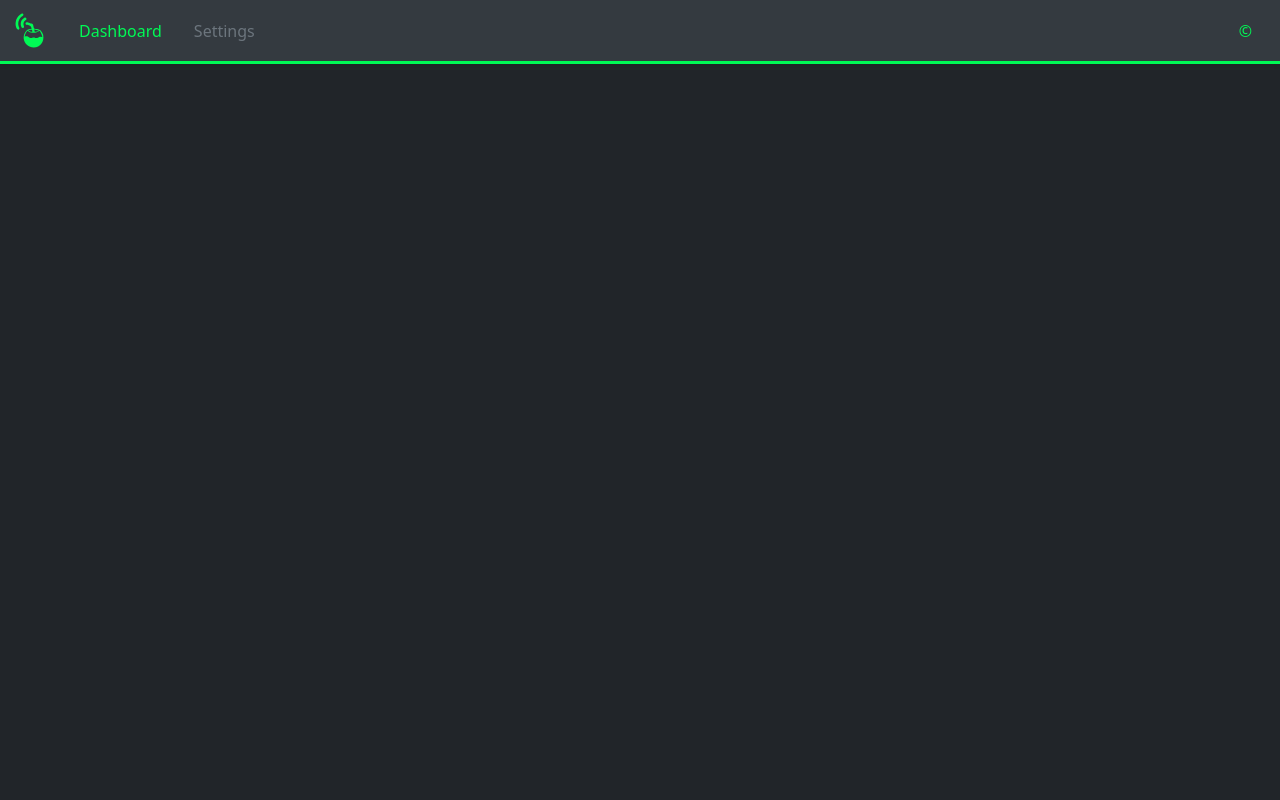
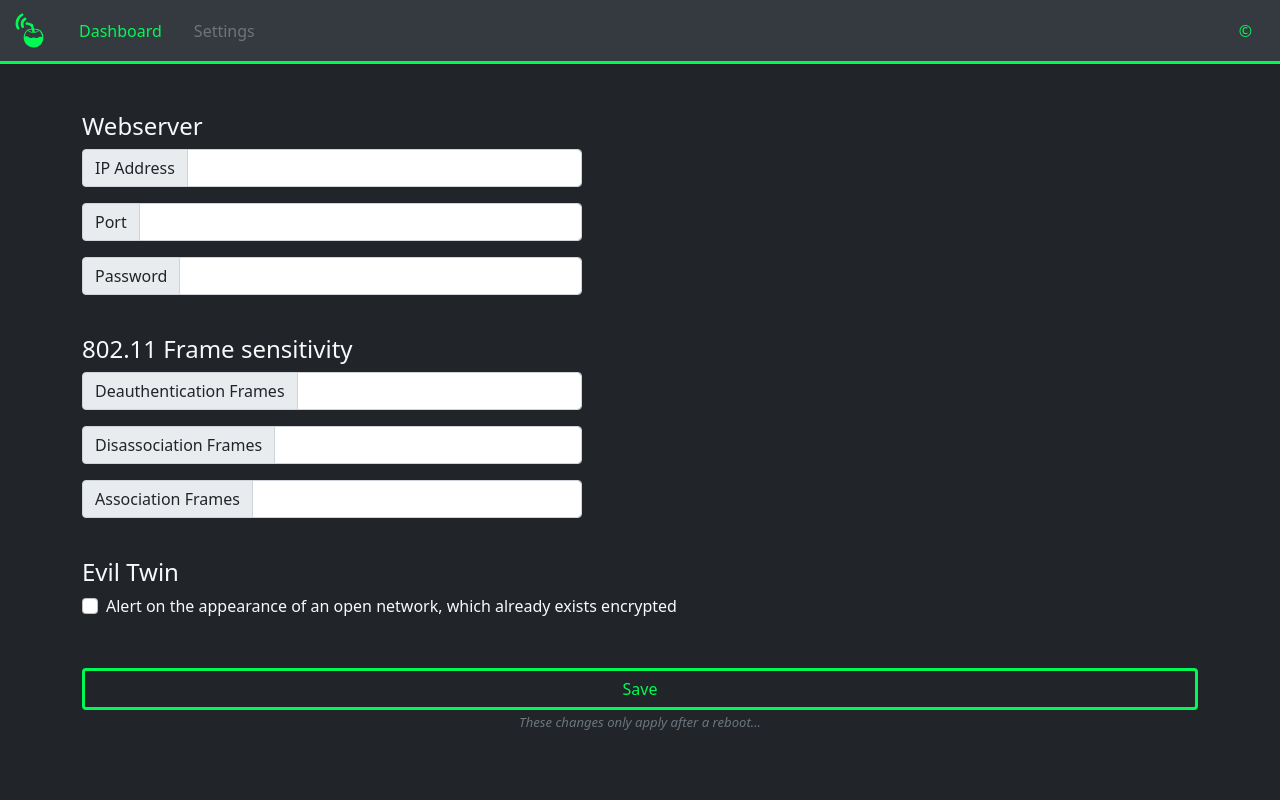
Before and after one commit to 90N45-d3v/Pinacolada, a Flask app: template templates/settings.html in a window 1280 px wide. Run offline with Flask 2, Linux system fonts and the light colour scheme; the template is opened without the code that fills it, so the values that code supplies are empty; parts of the project's set-up code (start-up, migrations or seed data) failed here and were passed over.

Commit message:
Changeable settings + improved login

```diff
--- a/main.py
+++ b/main.py
@@ -1,4 +1,5 @@
 from flask import Flask, request, render_template, session, redirect
+import re
 import time
 import secrets
 
@@ -6,11 +7,16 @@ app = Flask(__name__)
 app.secret_key = secrets.token_hex(128)
 
 
-with open("config/server.conf") as f:
+with open("config/server.conf", "r") as f:
     file = f.read()
     host = file.partition("IP: ")[2].partition("\n")[0]
     port = file.partition("Port: ")[2].partition("\n")[0]
     passwd = file.partition("Password: ")[2].partition("\n")[0]
+
+    deauth_limit = file.partition("Deauth: ")[2].partition("\n")[0]
+    disassoc_limit = file.partition("Disassoc: ")[2].partition("\n")[0]
+    assoc_limit = file.partition("Assoc: ")[2].partition("\n")[0]
+    eviltwin_unenc = file.partition("Unencrypted: ")[2].partition("\n")[0]
 
 t = time.localtime()
 start_day = time.strftime("%d.%m.%Y", t)
@@ -31,22 +37,62 @@ def copyright():
     else:
         return redirect("/login", code=302)
 
-@app.route("/settings")
+@app.route("/settings", methods=["GET", "POST"])
 def settings():
     if session.get("passwd") and session["passwd"] == passwd:
-        return render_template("settings.html")
+        if request.method == "POST":
+            user_ip = request.form["user_ip"]
+            user_port = request.form["user_port"]
+            user_pass = request.form["user_pass"]
+
+            user_deauth = request.form["user_deauth"]
+            user_disassoc = request.form["user_disassoc"]
+            user_assoc = request.form["user_assoc"]
+
+            with open("config/server.conf", "r") as f:
+                config = f.read()
+
+            if user_ip:
+                config = re.sub("\nIP: .*?\n", "\nIP: " + user_ip + "\n", config, flags=re.DOTALL)
+            if user_port:
+                config = re.sub("\nPort: .*?\n", "\nPort: " + user_port + "\n", config, flags=re.DOTALL)
+            if user_pass:
+                config = re.sub("\nPassword: .*?\n", "\nPassword: " + user_pass + "\n", config, flags=re.DOTALL)
+            if user_deauth:
+                config = re.sub("\nDeauth: .*?\n", "\nDeauth: " + user_deauth + "\n", config, flags=re.DOTALL)
+            if user_disassoc:
+                config = re.sub("\nDisassoc: .*?\n", "\nDisassoc: " + user_disassoc + "\n", config, flags=re.DOTALL)
+            if user_assoc:
+                config = re.sub("\nAssoc: .*?\n", "\nAssoc: " + user_assoc + "\n", config, flags=re.DOTALL)
+            if "user_unencrypted_eviltwin" in request.form:
+                config = re.sub("\nUnencrypted: .*?\n", "\nUnencrypted: true" + "\n", config, flags=re.DOTALL)
+            else:
+                config = re.sub("\nUnencrypted: .*?\n", "\nUnencrypted: true" + "\n", config, flags=re.DOTALL)
+
+            with open("config/server.conf", "w") as f:
+                f.write(config)
+
+            if "user_unencrypted_eviltwin" in request.form:
+                return render_template("settings.html", ip=host, port=port, deauth_limit=deauth_limit, disassoc_limit=disassoc_limit, assoc_limit=assoc_limit, eviltwin_unenc="checked")
+            else:
+                return render_template("settings.html", ip=host, port=port, deauth_limit=deauth_limit, disassoc_limit=disassoc_limit, assoc_limit=assoc_limit, eviltwin_unenc="unchecked")
+        else:
+            if eviltwin_unenc == "true":
+                return render_template("settings.html", ip=host, port=port, deauth_limit=deauth_limit, disassoc_limit=disassoc_limit, assoc_limit=assoc_limit, eviltwin_unenc="checked")
+            else:
+                return render_template("settings.html", ip=host, port=port, deauth_limit=deauth_limit, disassoc_limit=disassoc_limit, assoc_limit=assoc_limit, eviltwin_unenc="unchecked")
     else:
         return redirect("/login", code=302)
 
 @app.route("/login", methods=["GET", "POST"])
 def login():
     if request.method == "POST":
-        user_pass = request.form["passwd"]
+        user_pass = request.form["user_pass"]
         if user_pass == passwd:
             session["passwd"] = user_pass
             return redirect("/", code=302)
         else:
-            return render_template("login.html", message="Password incorrect!")
+            return render_template("login.html", message="INCORRECT LOGIN!")
 
     else:
         return render_template("login.html", message="")
--- a/templates/settings.html
+++ b/templates/settings.html
@@ -35,5 +35,48 @@
 	</div>
 	<br>
 	<br>
+	<div class="container text-light">
+		<form method="post">
+			<h4>Webserver</h4>
+			<div class="input-group mb-3" style="width: 500px; max-width: 100%">
+				<span class="input-group-text" id="basic-addon1">IP Address</span>
+				<input type="text" class="form-control" placeholder="{{ ip }}" aria-label="{{ ip }}" aria-describedby="basic-addon1" name="user_ip">
+			</div>
+			<div class="input-group mb-3" style="width: 500px; max-width: 100%">
+				<span class="input-group-text" id="basic-addon1">Port</span>
+				<input type="text" class="form-control" placeholder="{{ port }}" aria-label="{{ port }}" aria-describedby="basic-addon1" name="user_port">
+			</div>
+			<div class="input-group mb-3" style="width: 500px; max-width: 100%">
+				<span class="input-group-text" id="basic-addon1">Password</span>
+				<input type="password" class="form-control" placeholder="" aria-label="" aria-describedby="basic-addon1" name="user_pass">
+			</div>
+			<br>
+			<h4>802.11 Frame sensitivity</h4>
+			<div class="input-group mb-3" style="width: 500px; max-width: 100%">
+				<span class="input-group-text" id="basic-addon1">Deauthentication Frames</span>
+				<input type="number" class="form-control" placeholder="{{ deauth_limit }}" aria-label="{{ deauth_limit }}" aria-describedby="basic-addon1" name="user_deauth">
+			</div>
+			<div class="input-group mb-3" style="width: 500px; max-width: 100%">
+				<span class="input-group-text" id="basic-addon1">Disassociation Frames</span>
+				<input type="number" class="form-control" placeholder="{{ disassoc_limit }}" aria-label="{{ disassoc_limit }}" aria-describedby="basic-addon1" name="user_disassoc">
+			</div>
+			<div class="input-group mb-3" style="width: 500px; max-width: 100%">
+				<span class="input-group-text" id="basic-addon1">Association Frames</span>
+				<input type="number" class="form-control" placeholder="{{ assoc_limit }}" aria-label="{{ assoc_limit }}" aria-describedby="basic-addon1" name="user_assoc">
+			</div>
+			<br>
+			<h4>Evil Twin</h4>
+			<div class="form-check">
+				<input class="form-check-input" type="checkbox" value="" id="flexCheckDefault" name="user_unencrypted_eviltwin" {{ eviltwin_unenc }}>
+				<label class="form-check-label" for="flexCheckDefault">Alert on the appearance of an open network, which already exists encrypted</label>
+			</div>
+			<br>
+			<br>
+			<button type="submit" class="btn" style="border: solid; border-color: #00F955; width: 100%; color: #00F955;">Save</button>
+			<p class="text-muted" style="text-align: center; width: 100%; font-size: 15px;"><small><i>These changes only apply after a reboot...<br></i></small></p>
+			<br>
+			<br>
+		</form>
+	</div>
 </body>
 </html>
```
Also changed, not shown: templates/login.html (+8 -5 lines), static/logo.svg (added), 1 other file.
